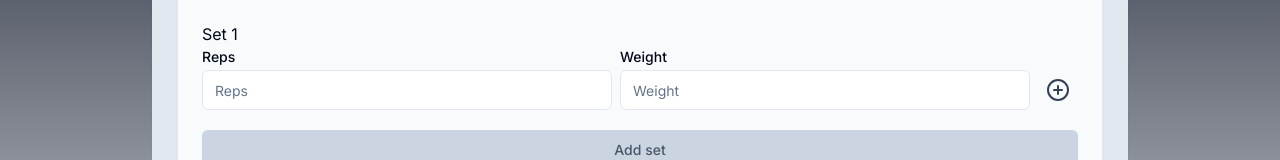
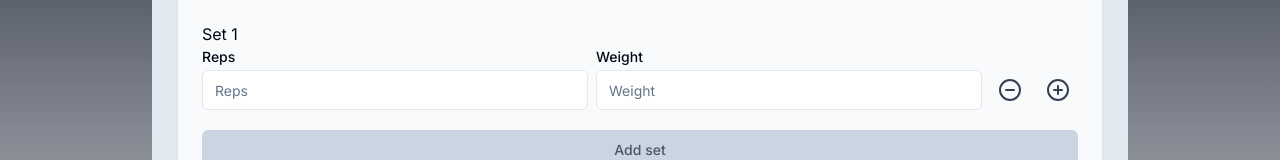
Before and after one commit to dan-ville/rhino, a Next.js app: page / in a window 1280 px wide. Shown: the part 258-418 px from the top of the page. Built offline with nearby package versions, Linux system fonts and the light colour scheme.

Commit message:
add set delete button

```diff
--- a/src/components/Workout.tsx
+++ b/src/components/Workout.tsx
@@ -44,7 +44,7 @@ export function Workout({ workout }: Props) {
 
   const { register, control } = form
 
-  const { fields: exercises, append: appendExercise } = useFieldArray({
+  const { fields: exercises, append: appendExercise, } = useFieldArray({
     name: "exercises",
     control: control,
   })
--- a/src/components/ui/SetBuilderCard.tsx
+++ b/src/components/ui/SetBuilderCard.tsx
@@ -13,7 +13,7 @@ import {
   SelectValue,
 } from "./select"
 import { Label } from "./label"
-import { PlusCircle } from "lucide-react"
+import { PlusCircle, MinusCircle } from "lucide-react"
 import { cn } from "@/lib/utils"
 import { Unit } from "@/lib/types"
 
@@ -34,7 +34,7 @@ const FormItem = ({
 )
 export function SetBuilderCard({ exerciseIndex }: SetBuilderCardProps) {
   const { control, register, watch, setValue } = useFormContext()
-  const { fields: sets, append: appendSet } = useFieldArray({
+  const { fields: sets, append: appendSet, remove: removeSet } = useFieldArray({
     name: `exercises.${exerciseIndex}.sets`,
     control,
   })
@@ -68,7 +68,7 @@ export function SetBuilderCard({ exerciseIndex }: SetBuilderCardProps) {
             return (
               <div key={field.id} className="grid gap-1 ">
                 <label>Set {setIndex + 1}</label>
-                <div className="grid gap-2 grid-cols-[1fr_1fr_auto]">
+                <div className="grid gap-2 grid-cols-[1fr_1fr__auto_auto]">
                   <FormItem>
                     <Label
                       htmlFor={`exercises.${exerciseIndex}.sets.${setIndex}.reps`}
@@ -104,6 +104,12 @@ export function SetBuilderCard({ exerciseIndex }: SetBuilderCardProps) {
                     />
                   </FormItem>
                   {/* Appends new set with current values for reps and sets */}
+                  <Button
+                    className="self-end w-max px-2 border-none bg-transparent text-slate-700 hover:bg-transparent"
+                    onClick={() => removeSet(setIndex)}
+                  >
+                    <MinusCircle />
+                  </Button>
                   <Button
                     className="self-end w-max px-2 border-none bg-transparent text-slate-700 hover:bg-transparent"
                     onClick={() => duplicateSet(setIndex)}
```
